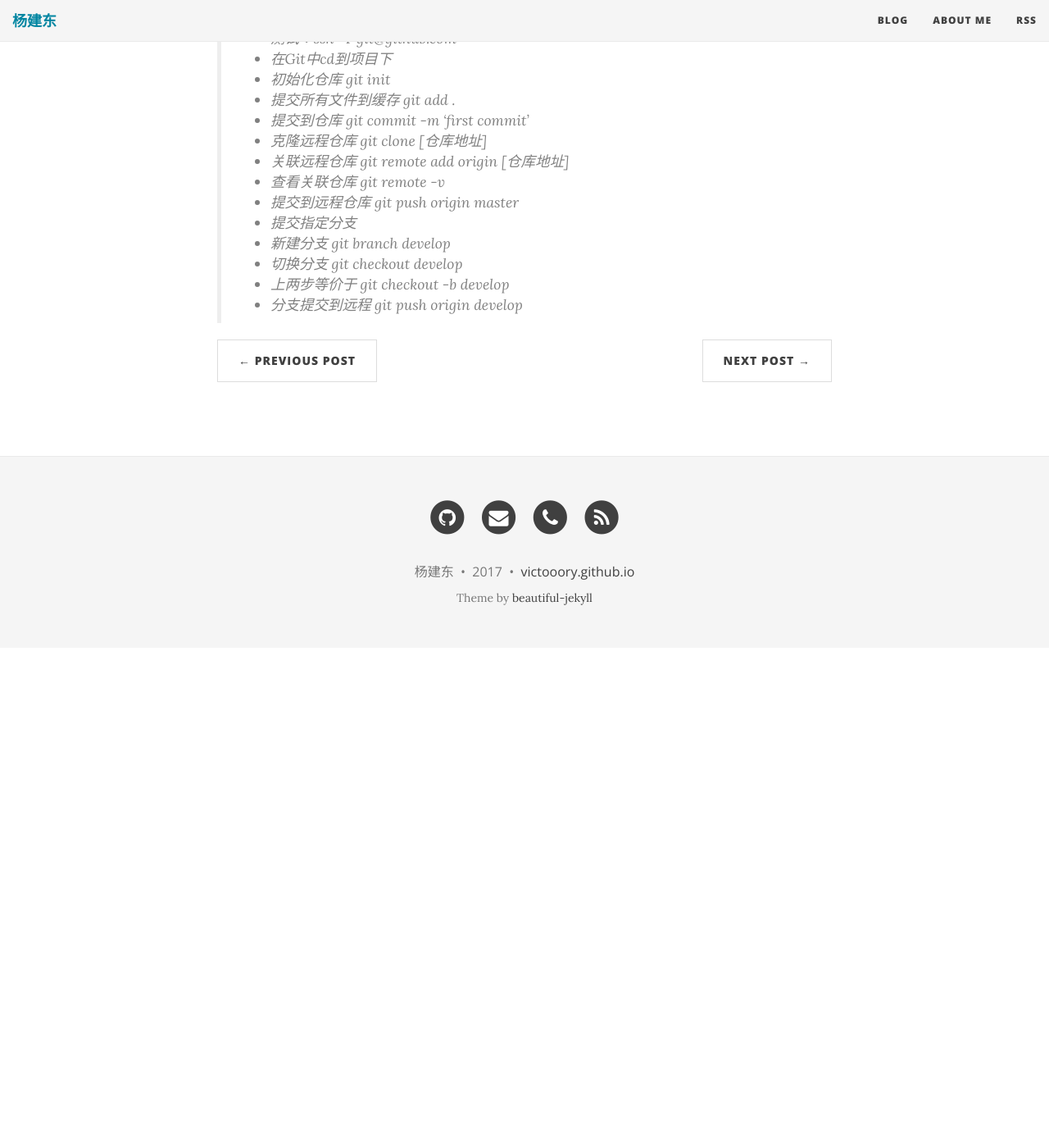
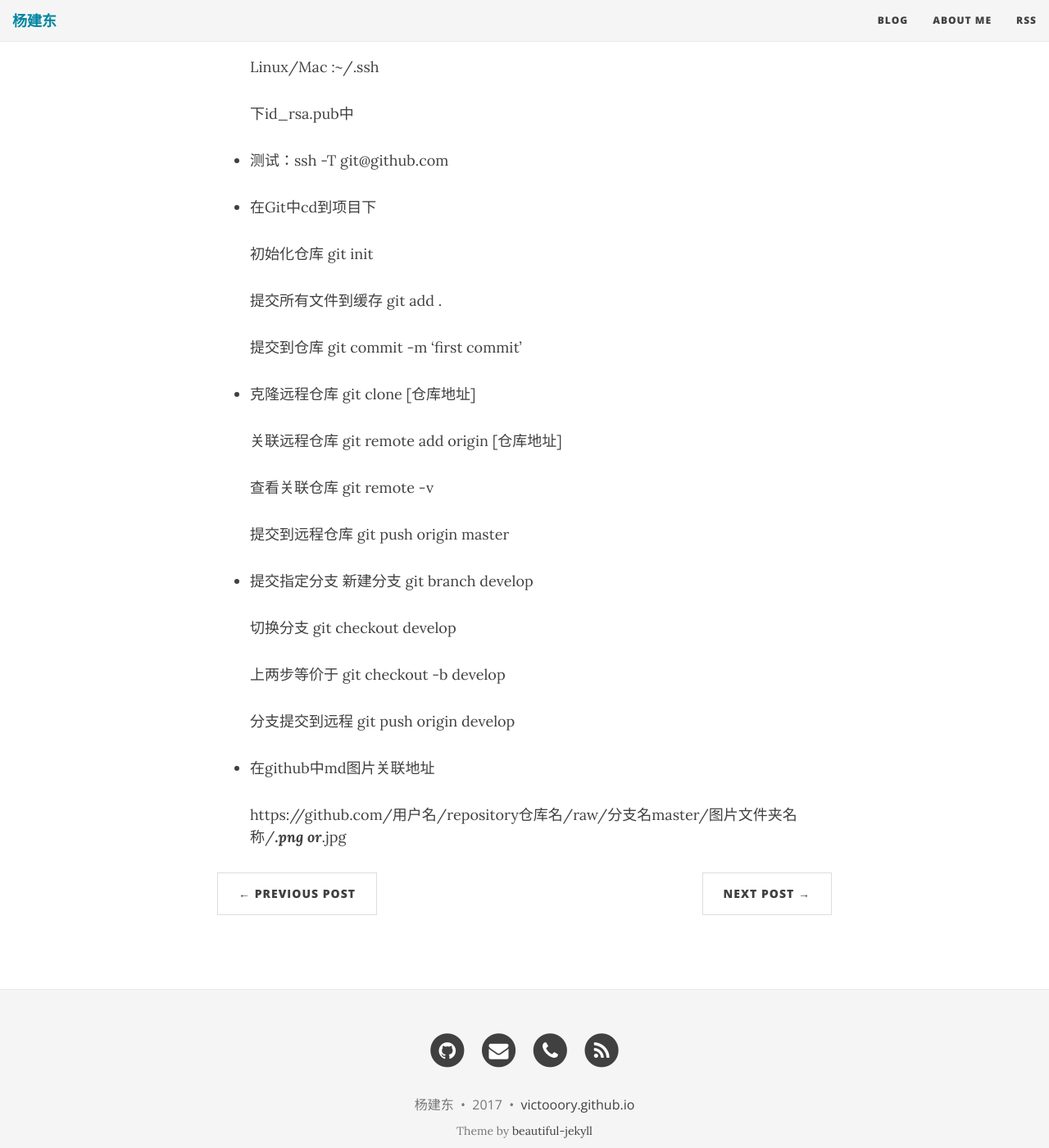
Before and after one commit to Victooory/Victooory.github.io, a Jekyll site: the page built from _posts/2017-05-08-take-code-to-github.md, in a window 1280 px wide and 1400 px high, scrolled down 593 px. Shown: the whole window at 82% size. Built offline with Jekyll 4.4.1, drawn with Linux system fonts in a browser that asks for light colours; nearby versions of some CDN libraries; before the commit the page ends 1383 px from its top, so only the background shows below that.

```diff
--- a/_posts/2017-05-08-take-code-to-github.md
+++ b/_posts/2017-05-08-take-code-to-github.md
@@ -4,21 +4,41 @@ title: 把项目发布到Github上
 bigimg: /img/path.jpg
 ---
 
-> * 绑定SSH，生成的SSH key 放到github->setting中
-> * win ：c/Documents and Settings/username/.ssh
-> * Linux/Mac :~/.ssh
-> * 下id_rsa.pub中
-> * 测试：ssh -T git@github.com
-> * 在Git中cd到项目下
-> * 初始化仓库 git init
-> * 提交所有文件到缓存 git add .
-> * 提交到仓库 git commit -m 'first commit'
-> * 克隆远程仓库 git clone [仓库地址]
-> * 关联远程仓库 git remote add origin [仓库地址]
-> * 查看关联仓库 git remote -v
-> * 提交到远程仓库 git push origin master
-> * 提交指定分支
-> * 新建分支 git branch develop
-> * 切换分支 git checkout develop
-> * 上两步等价于 git checkout -b develop
-> * 分支提交到远程 git push origin develop
+* 绑定SSH，生成的SSH key 放到github->setting中
+
+     win ：c/Documents and Settings/username/.ssh
+
+     Linux/Mac :~/.ssh
+
+     下id_rsa.pub中
+
+* 测试：ssh -T git@github.com
+
+* 在Git中cd到项目下
+
+    初始化仓库 git init
+
+    提交所有文件到缓存 git add .
+
+    提交到仓库 git commit -m 'first commit'
+
+* 克隆远程仓库 git clone [仓库地址]
+
+    关联远程仓库 git remote add origin [仓库地址]
+
+    查看关联仓库 git remote -v
+
+    提交到远程仓库 git push origin master
+
+* 提交指定分支
+    新建分支 git branch develop
+
+    切换分支 git checkout develop
+
+    上两步等价于 git checkout -b develop
+
+    分支提交到远程 git push origin develop
+
+* 在github中md图片关联地址
+
+  https://github.com/用户名/repository仓库名/raw/分支名master/图片文件夹名称/***.png or***.jpg
```
Also changed, not shown: _posts/2017-05-17-In-depth-understanding-of-JVM.md (added, +27 -0 lines), img/JVM1.png (added), img/JVM2.png (added).
